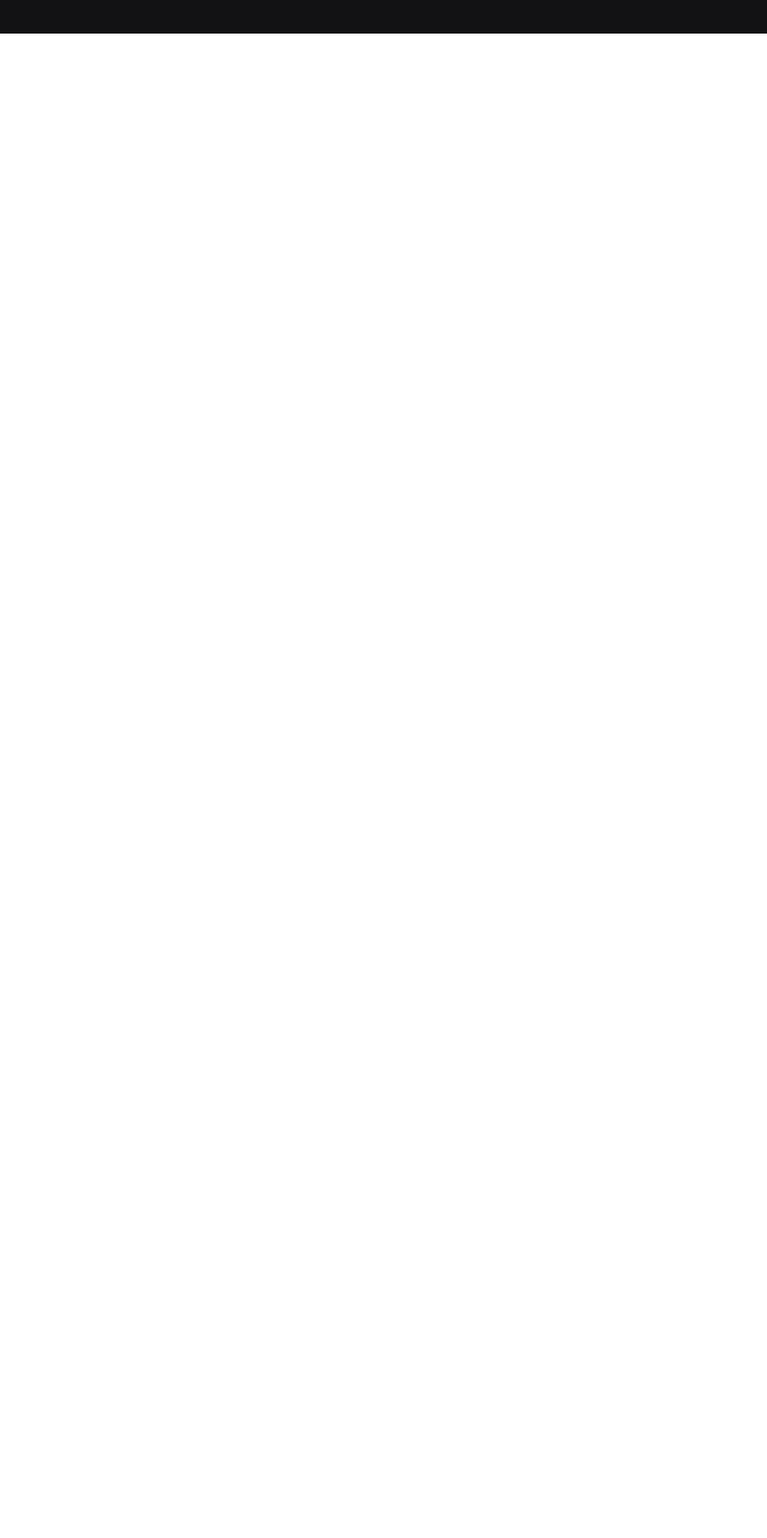
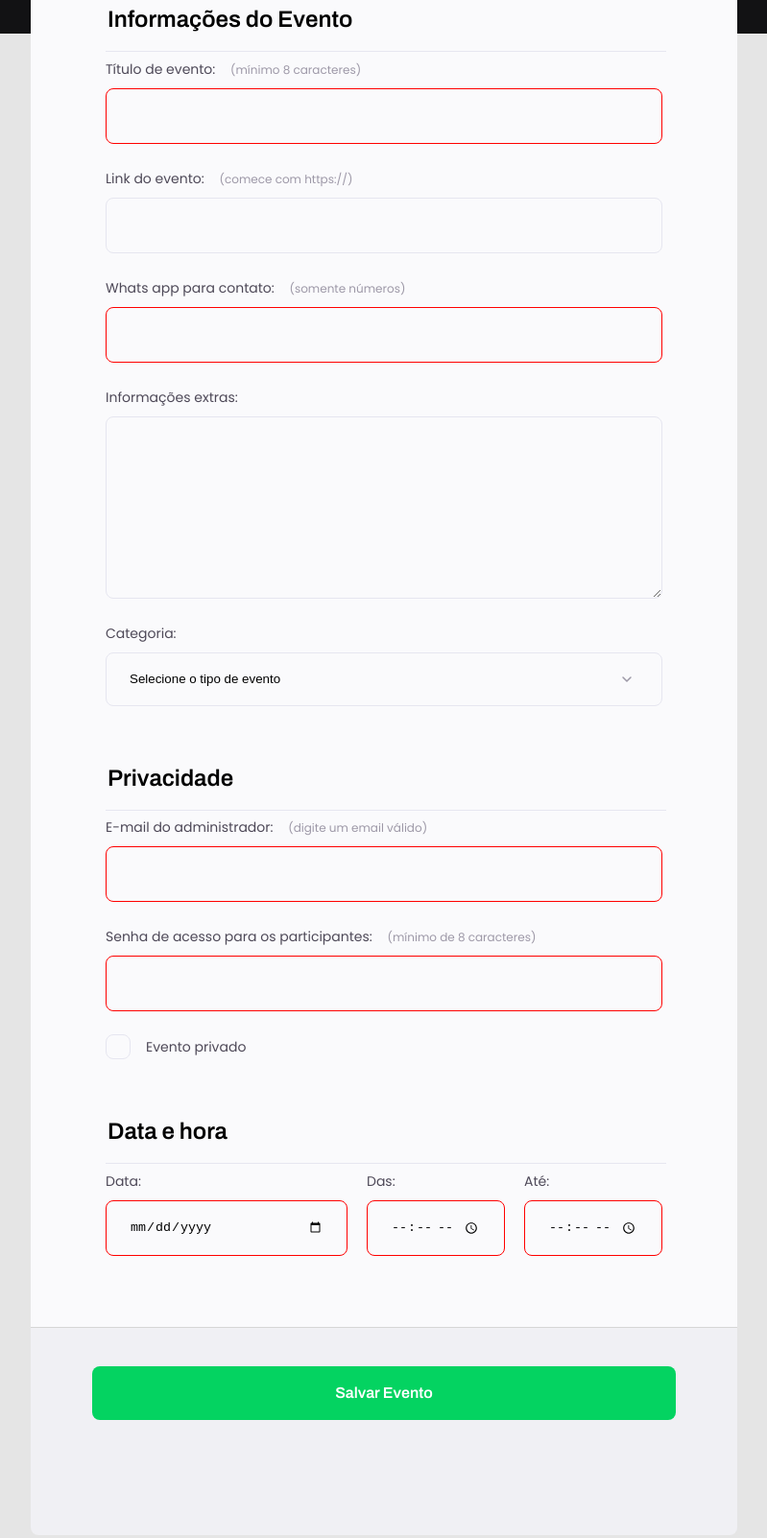
Before and after one commit to leocomandulli/Projeto-3.1, a plain HTML site: page index.html in a window 1280 px wide. Shown: the part 333-1936 px from the top of the page at 96% size, without its empty margins (240-1039 px from the left). Before the commit the page ends 800 px from the top, so only its background shows below. Drawn offline with Linux system fonts and the light colour scheme.

Commit message:
actualization

```diff
--- a/index.html
+++ b/index.html
@@ -3,11 +3,135 @@
 <head>
     <meta charset="UTF-8">
     <meta name="viewport" content="width=device-width, initial-scale=1.0">
-    <title>Document</title>
+    <title>Crie seu Evento</title>
+
     <link rel="stylesheet" href="style.css">
+
+    <link rel="preconnect" href="https://fonts.googleapis.com">
+    <link rel="preconnect" href="https://fonts.gstatic.com" crossorigin>
+    <link href="https://fonts.googleapis.com/css2?family=Archivo:wght@600;700&family=Poppins&display=swap" rel="stylesheet">
+
 </head>
+
 <body>
+    <div class="page">
+        <header>
+            <h1>Crie e compartilhe
+                <br>seu evento</h1>
 
+            <p>O primeiro passo, é preencher esse
+                <br>formulário de inscrição.</p>
+        </header>
+
+        <form id="form" >
+
+            <fieldset> <!--Informações do evento-->
+                <legend>Informações do Evento</legend>
+
+                <!--Título do evento-->
+                <div class="input-wrapper">
+                    <label for="event-title">Título de evento:
+                        <span>(mínimo 8 caracteres)</span>
+                    </label>
+                    <input type="text" id="event-title" required minlength="8">
+                </div>
+
+                <!--Link do evento-->
+                <div class="input-wrapper">
+                    <label for="event-link">Link do evento:
+                        <span>(comece com https://)</span>
+                    </label>
+                    <input type="url" id="event-link">
+                </div>
+
+                <!--Whats App para contato-->
+                <div class="input-wrapper">
+                    <label for="event-contact">Whats app para contato:
+                        <span>(somente números)</span>
+                    </label>
+                    <input type="number" id="event-contact" required>
+                </div>
+
+                <!--Informações extras-->
+                <div class="input-wrapper">
+                    <label for="event-info">Informações extras:</label>
+                    <textarea name="event-info"></textarea>
+                </div>
+
+                <!--Categoria-->
+                <div class="input-wrapper">
+                    <label for="event-cat">Categoria:</label>
+                    <select id="event-cat" required>
+                        <option value="#">Selecione o tipo de evento</option>
+                        <option value="live">Ao vivo</option>
+                        <option value="podcast">Podcast</option>
+                        <option value="mentorship">Mentoria</option>
+                    </select>
+                </div>
+            </fieldset>
+
+            <fieldset> <!--Informações de privacidade-->
+                <legend>Privacidade</legend>
+
+                <!--email do administrador-->
+                <div class="input-wrapper">
+                    <label for="adm-email">E-mail do administrador:
+                        <span>(digite um email válido)</span>
+                    </label>
+                    <input type="email" id="adm-email" required>
+                </div>
+
+                <!--senha de acesso para os participantes-->
+                <div class="input-wrapper">
+                    <label for="password">Senha de acesso para os participantes:
+                        <span>(mínimo de 8 caracteres)</span>
+                    </label>
+                    <input type="password" id="password" required minlength="8">
+                </div>
+
+                <!--Caixa de seleção evento privado-->
+                <div class="checkbox-wrapper">
+                    <input type="checkbox" id="event-type">
+                    <label for="event-type">Evento privado</label>
+                </div>
+
+            </fieldset>
+
+            <fieldset> <!--Informações de data-->
+                <legend>Data e hora</legend>
+
+                <div class="date" >
+                    <!--Data-->
+                    <div class="input-wrapper">
+                        <label for="date">Data:
+                        </label>
+                        <input type="date" id="date" required>
+                    </div>
+
+                    <!--Horário de início-->
+                    <div class="input-wrapper">
+                        <label for="initial-hour">Das:
+                        </label>
+                        <input type="time" id="initial-hour" required>
+                    </div>
+
+                    <!--Horário de fim-->
+                    <div class="input-wrapper">
+                        <label for="final-hour">Até:
+                        </label>
+                        <input type="time" id="final-hour" required>
+                    </div>
+                </div>
+
+            </fieldset>
+        </form>
+
+        <footer>
+            <button
+                class="button"
+                form="form">Salvar Evento</button>
+        </footer>
+
+    </div> <!--end page-->
 </body>
-
 </html>
--- a/style.css
+++ b/style.css
@@ -1,4 +1,3 @@
-<<<<<<< HEAD
 body {
     font-family: 'Poppins', sans-serif;
     background: #E5E5E5;
@@ -232,6 +231,3 @@ footer .button:hover {
 input:invalid {
     border: 1px solid red;
 }
-
-=======
->>>>>>> 820ae384dc9bdeede8320dc6ad824c2b689ba75a
```
Also changed, not shown: images/preview-1.jpg (added), images/preview-2.jpg (added), 1 other file.
